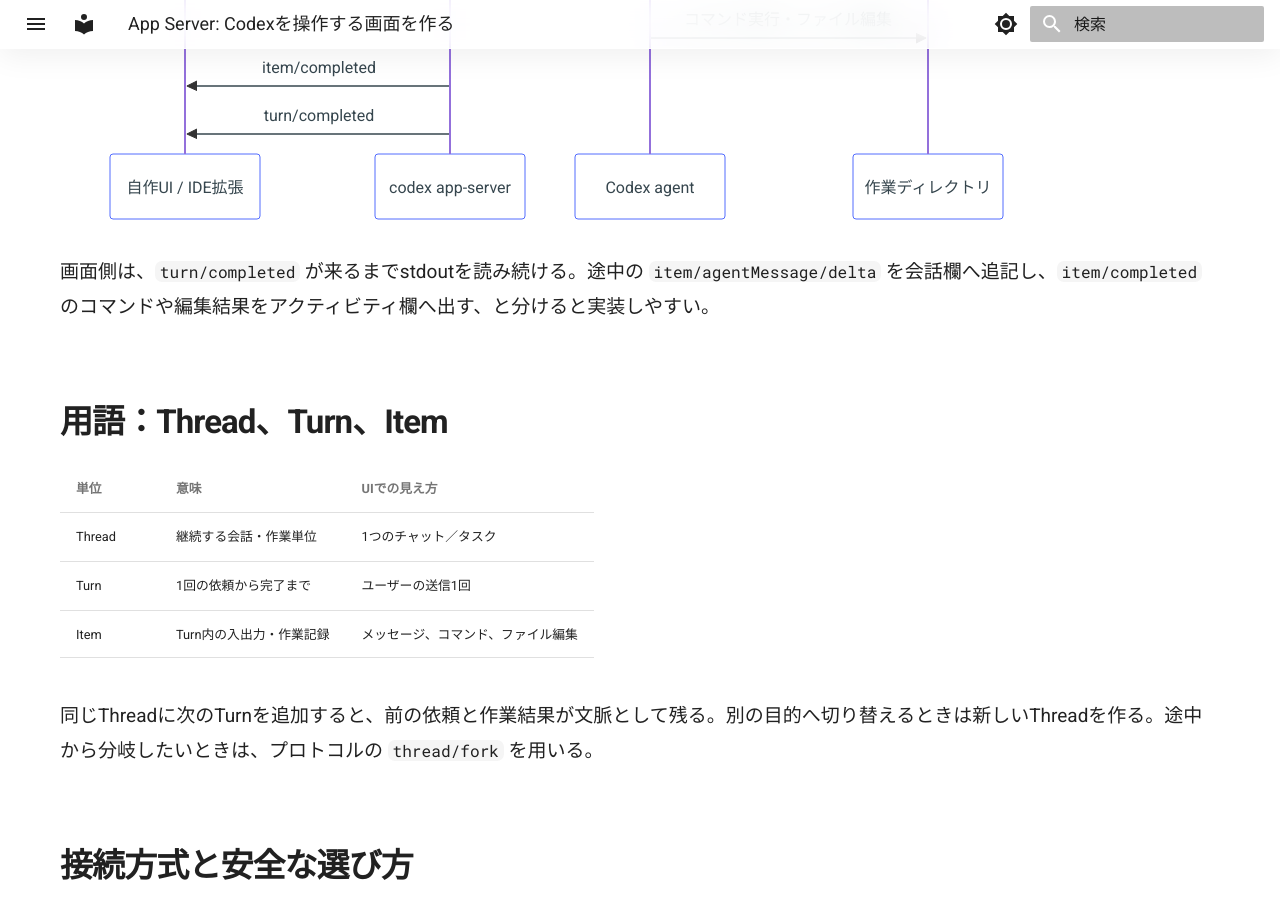
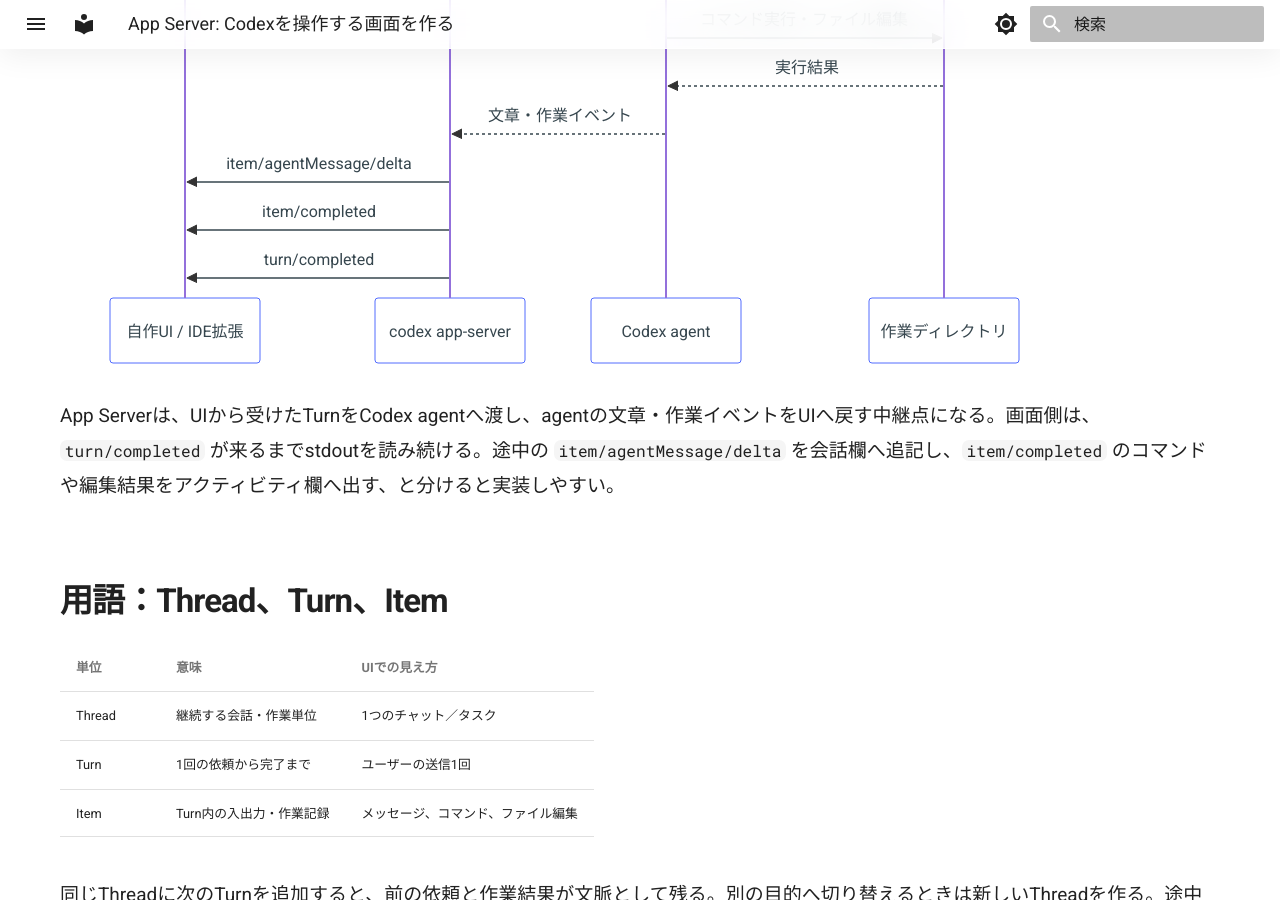
Before and after one commit to nyufufu777/my-wiki, an MkDocs documentation site: the page built from docs/codex-app-server.md, in a window 1280 px wide and 900 px high, scrolled down 1131 px. Built offline with MkDocs 1.6.1 and Material for MkDocs 9.7.7, drawn with Linux system fonts in a browser that asks for light colours.

Commit message:
App Server図の接続関係を明確にする
App Serverを経由する実行とイベント返却を図示する。

````diff
--- a/docs/codex-app-server.md
+++ b/docs/codex-app-server.md
@@ -25,13 +25,16 @@
   UI->>AS: initialized (notification)
   UI->>AS: thread/start
   UI->>AS: turn/start (ユーザーの依頼)
+  AS->>C: ThreadとTurnを実行
+  C->>W: コマンド実行・ファイル編集
+  W-->>C: 実行結果
+  C-->>AS: 文章・作業イベント
   AS->>UI: item/agentMessage/delta
-  C->>W: コマンド実行・ファイル編集
   AS->>UI: item/completed
   AS->>UI: turn/completed
 ```
 
-画面側は、`turn/completed` が来るまでstdoutを読み続ける。途中の `item/agentMessage/delta` を会話欄へ追記し、`item/completed` のコマンドや編集結果をアクティビティ欄へ出す、と分けると実装しやすい。
+App Serverは、UIから受けたTurnをCodex agentへ渡し、agentの文章・作業イベントをUIへ戻す中継点になる。画面側は、`turn/completed` が来るまでstdoutを読み続ける。途中の `item/agentMessage/delta` を会話欄へ追記し、`item/completed` のコマンドや編集結果をアクティビティ欄へ出す、と分けると実装しやすい。
 
 ## 用語：Thread、Turn、Item
 
````
